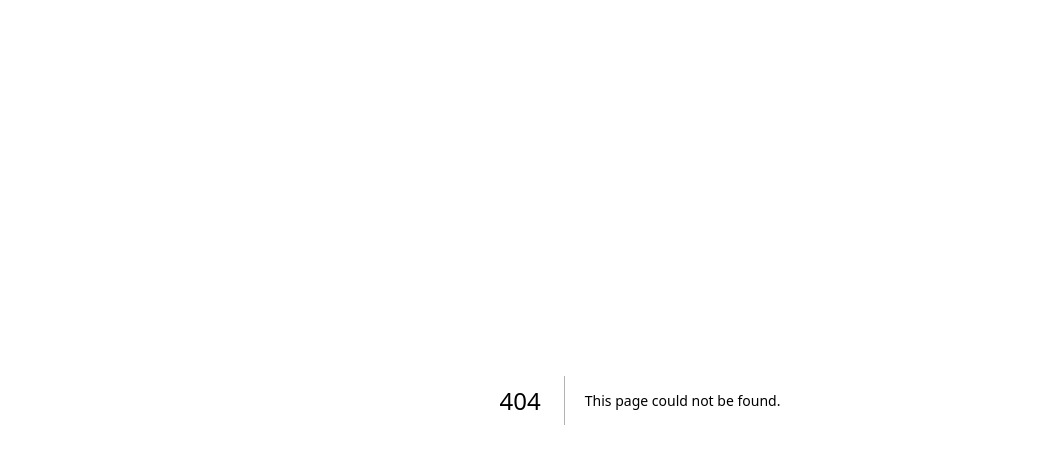
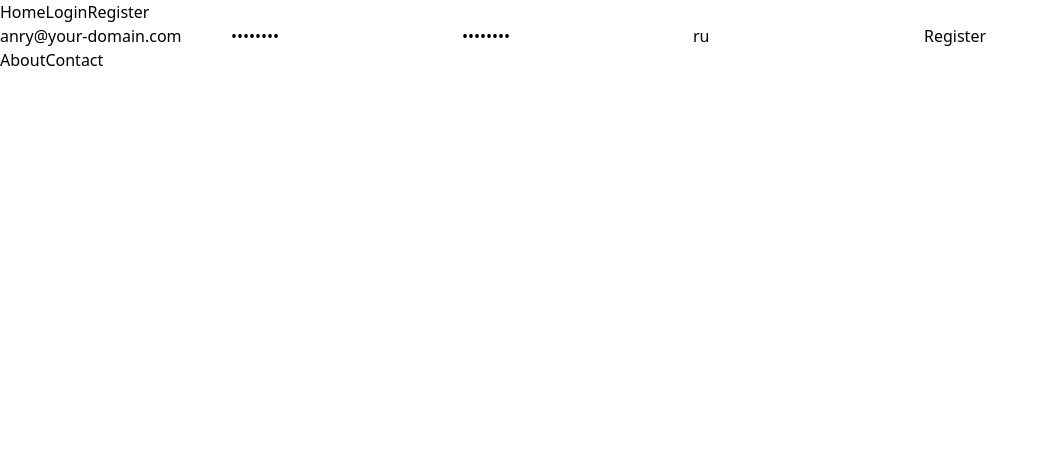
Before and after one commit to anrysys/frontend-backend-next-fiber, a Next.js app in the folder frontend/: page /auth/register in a window 1280 px wide. Before the commit this address had no page. Shown: the top 464 px of the page, without its empty margins (0-1049 px from the left). Built offline with nearby package versions, Linux system fonts and the light colour scheme; no server answers.

Commit message:
Creating a basic structure and pages for the frontend + adjusting requests to the server. Data typing.

```diff
--- a/frontend/app/layout.tsx
+++ b/frontend/app/layout.tsx
@@ -1,7 +1,7 @@
 import type { Metadata } from "next";
 import { Inter } from "next/font/google";
 import "./globals.css";
-
+// import '../styles/globals.css'
 const inter = Inter({ subsets: ["latin"] });
 
 export const metadata: Metadata = {
--- /dev/null
+++ b/frontend/components/Footer/Footer.tsx
@@ -0,0 +1,16 @@
+// frontend/components/Footer.tsx
+import Link from 'next/link';
+
+const Footer: React.FC = () => {
+  return (
+    <footer>
+      <nav>
+        <Link href="/about">About</Link>
+        <Link href="/contact">Contact</Link>
+        {/* Add more links here */}
+      </nav>
+    </footer>
+  );
+}
+
+export default Footer;
--- /dev/null
+++ b/frontend/components/Header/Header.tsx
@@ -0,0 +1,17 @@
+// frontend/components/Header.tsx
+import Link from 'next/link';
+
+const Header: React.FC = () => {
+  return (
+    <header>
+      <nav>
+        <Link href="/">Home</Link>
+        <Link href="/auth/login">Login</Link>
+        <Link href="/auth/register">Register</Link>
+        {/* Add more links here */}
+      </nav>
+    </header>
+  );
+}
+
+export default Header;
--- /dev/null
+++ b/frontend/pages/_app.tsx
@@ -0,0 +1,18 @@
+// frontend/pages/_app.tsx
+import type { AppProps } from 'next/app';
+import Footer from '../components/Footer/Footer';
+import Header from '../components/Header/Header';
+import '../styles/globals.css';
+
+
+function MyApp({ Component, pageProps }: AppProps) {
+  return (
+    <>
+      <Header />
+      <Component {...pageProps} />
+      <Footer />
+    </>
+  );
+}
+
+export default MyApp;
--- a/frontend/pages/register.tsx
+++ b/frontend/pages/auth/login.tsx
@@ -1,38 +1,18 @@
-// require('dotenv').config();
+// pages/auth/login.tsx
 import axios from 'axios';
 import { useState } from 'react';
 
-// "first_name": "Anry",
-// "last_name": "Akishyn",
-// "phone_code": "38068",
-// "phone_number": "1468300",
-// "email": "anry@your-domain.com",
-// "password": "12345678",
-// "password_confirm": "12345678",
-// "lang": "ru"
-
-const Register: React.FC = () => {
-
-    // const [first_name, setFirstName] = useState<string>('Anry');
-    // const [last_name, setLastName] = useState<string>('Akishyn');
-    // const [phone_code, setPhoneCode] = useState<string>('38068');
-    // const [phone_number, setPhoneNumber] = useState<string>('1468300');
+const Login: React.FC = () => {
     const [email, setEmail] = useState<string>('anry@your-domain.com');
     const [password, setPassword] = useState<string>('12345678');
-    const [password_confirm, setPasswordConfirm] = useState<string>('12345678');
     const [lang, setLang] = useState<string>('ru');
 
     const handleSubmit = async (event: React.FormEvent<HTMLFormElement>) => {
         event.preventDefault();
         try {
-            const response = await axios.post(`${process.env.NEXT_PUBLIC_SERVER_URL}/api/v1/auth/register`, {
-                // phone_code,
-                // phone_number,
-                // first_name,
-                // last_name,
+            const response = await axios.post(`${process.env.NEXT_PUBLIC_SERVER_URL}/api/v1/auth/login`, {
                 email,
                 password,
-                password_confirm,
                 lang
             });
             console.log(response.data); // Обработка ответа от сервера
@@ -40,7 +20,6 @@ const Register: React.FC = () => {
             console.error(error); // Обработка ошибок запроса
         }
     };
-
     return (
         <form onSubmit={handleSubmit}>
             <input
@@ -58,22 +37,14 @@ const Register: React.FC = () => {
                 required
             />
             <input
-                type="password"
-                value={password_confirm}
-                onChange={(e) => setPasswordConfirm(e.target.value)}
-                placeholder="password_confirm"
-                required
-            />
-            <input
                 type="hidden"
                 value={lang}
                 onChange={(e) => setLang(e.target.value)}
                 required
             />
-
-            <button type="submit">Зарегистрироваться</button>
+            <button type="submit">Log in</button>
         </form>
     );
-};
+}
 
-export default Register;
+export default Login;
--- /dev/null
+++ b/frontend/pages/auth/register.tsx
@@ -0,0 +1,65 @@
+import axios from 'axios';
+import { useState } from 'react';
+
+const Register: React.FC<{ data: any, error: any }> = ({ data, error }) => {
+    const [email, setEmail] = useState<string>('anry@your-domain.com');
+    const [password, setPassword] = useState<string>('12345678');
+    const [password_confirm, setPasswordConfirm] = useState<string>('12345678');
+    const [lang, setLang] = useState<string>('ru');
+
+    const handleSubmit = async (event: React.FormEvent<HTMLFormElement>) => {
+        event.preventDefault();
+       // console.log(data);
+        //console.error(error);
+    };
+
+    return (
+        <form onSubmit={handleSubmit}>
+            <input
+                type="email"
+                value={email}
+                onChange={(e) => setEmail(e.target.value)}
+                placeholder="Email"
+                required
+            />
+            <input
+                type="password"
+                value={password}
+                onChange={(e) => setPassword(e.target.value)}
+                placeholder="Password"
+                required
+            />
+            <input
+                type="password"
+                value={password_confirm}
+                onChange={(e) => setPasswordConfirm(e.target.value)}
+                placeholder="Confirm Password"
+                required
+            />
+            <input
+                type="text"
+                value={lang}
+                onChange={(e) => setLang(e.target.value)}
+                placeholder="Language"
+                required
+            />
+            <button type="submit">Register</button>
+        </form>
+    );
+};
+
+export async function getServerSideProps(context: { query: { email: string; password: string; password_confirm: string; lang: string; }; }) {
+    try {
+        const response = await axios.post(`${process.env.NEXT_PUBLIC_SERVER_URL}/api/v1/auth/register`, {
+            email: context.query.email,
+            password: context.query.password,
+            password_confirm: context.query.password_confirm,
+            lang: context.query.lang
+        });
+        return { props: { data: response.data } };
+    } catch (error) {
+        return { props: { error: (error as Error).message } };
+    }
+}
+
+export default Register;
--- /dev/null
+++ b/frontend/styles/globals.css
@@ -0,0 +1,3 @@
+@import 'tailwindcss/base';
+@import 'tailwindcss/components';
+@import 'tailwindcss/utilities';
```
Also changed, not shown: frontend/pages/login.tsx (deleted, +0 -53 lines), frontend/components/Button/Button.module.css (added), frontend/components/Button/Button.tsx (added), frontend/pages/auth/login.module.css (added), frontend/pages/auth/register.module.css (added).
